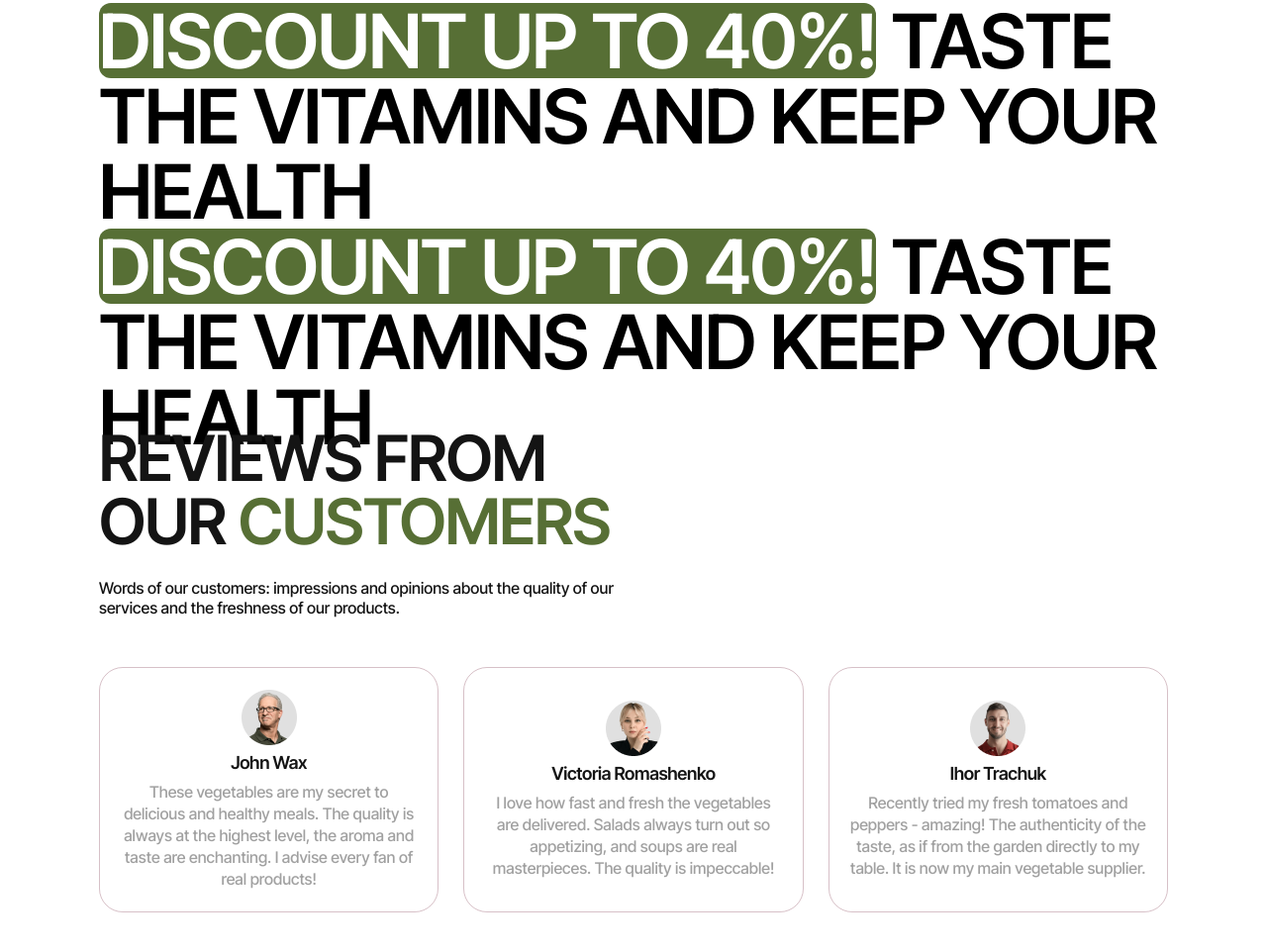
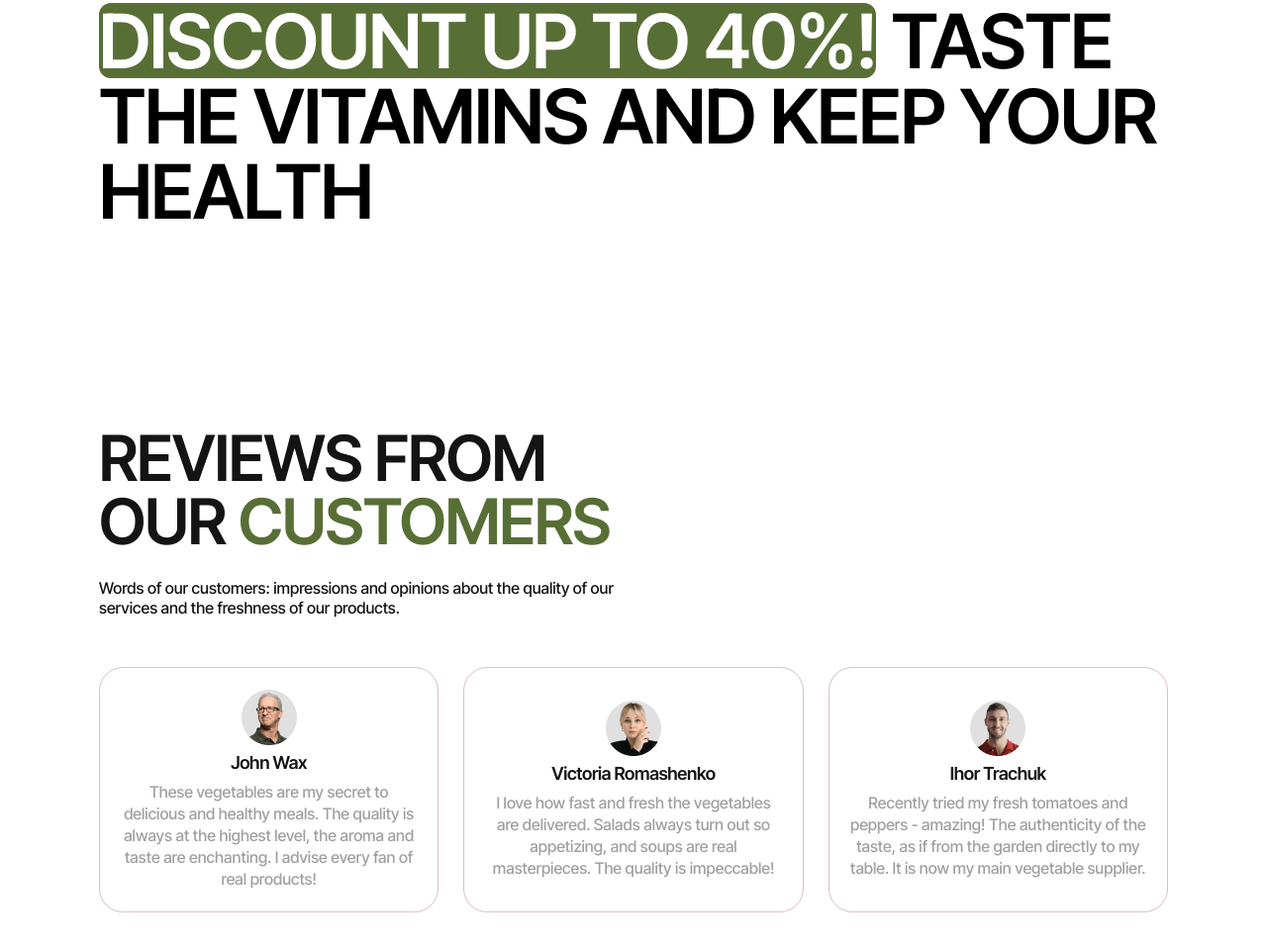
Before and after one commit to D-Coderss/GreenHarvest, a plain HTML site: page index.html in a window 1280 px wide. Shown: the part 1075-2036 px from the top of the page at 99% size. Drawn offline with Linux system fonts and the light colour scheme; files that its build step writes are made by us from their sources.

Commit message:
removed duplicates

```diff
--- a/index.html
+++ b/index.html
@@ -134,10 +134,7 @@
                 Discount up to 40%!
             </span>
             Taste the vitamins and keep your health </p>
-          <p class="section3-text2">
-            <span class="section3-text1"> Discount up to 40%! </span> Taste the
-            vitamins and keep your health
-          </p>
+
         </div>
       <section>
         <!-- umut -->
```
